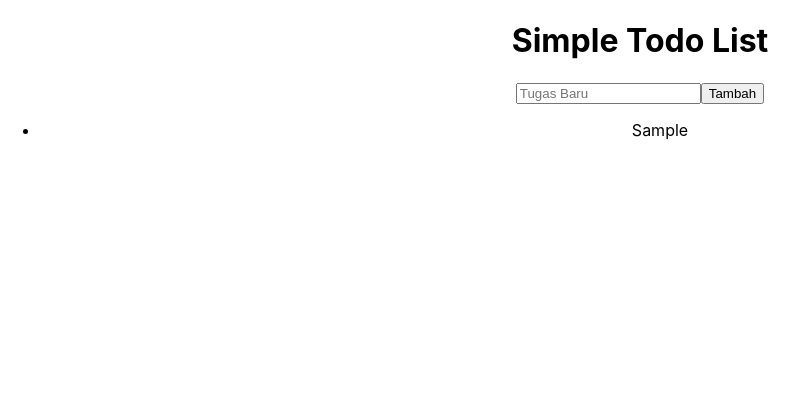
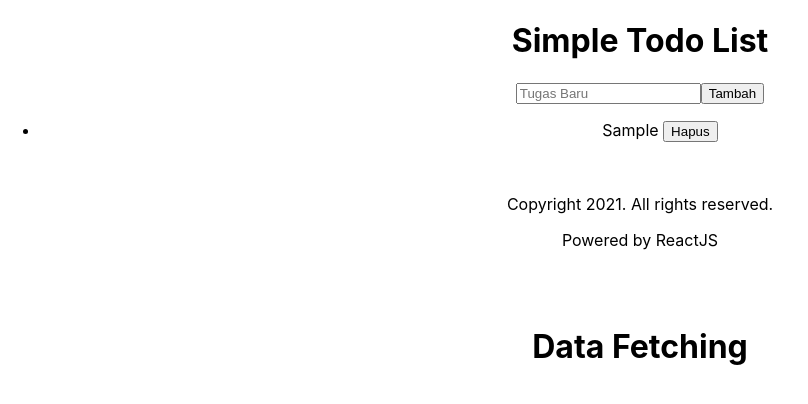
Before and after one commit to yuliantocode93/React-Dasar, a React (Create React App) app: page / in a window 1280 px wide. Both pictures are taken after typing "Sample" into the empty fields and a click on the button "Tambah". Shown: the top 404 px of the page, without its empty margins (0-808 px from the left). Built offline with nearby package versions, Linux system fonts and the light colour scheme.

Commit message:
add Todolist

```diff
--- a/src/App.js
+++ b/src/App.js
@@ -5,12 +5,26 @@ function App() {
   const [activity, setActivity] = useState("");
   const [todoList, setTodoList] = useState([]);
 
+  function generateId() {
+    return Date.now();
+  }
+
   function addTodoHandler(event) {
     event.preventDefault();
-    setTodoList([...todoList, activity]);
+    setTodoList([
+      ...todoList,
+      {
+        id: generateId(),
+        activity: activity,
+      },
+    ]);
     setActivity("");
   }
 
+  function deleteTodoHandler(id) {
+    const newTodoList = todoList.filter((todo) => todo.id !== id);
+    setTodoList(newTodoList);
+  }
   return (
     <div className="App">
       <h1>Simple Todo List</h1>
@@ -20,9 +34,17 @@ function App() {
       </form>
       <ul>
         {todoList.map((todo) => (
-          <li key={todo}>{todo}</li>
+          <li key={todo.id}>
+            {todo.activity} <button onClick={() => deleteTodoHandler(todo.id)}>Hapus</button>
+          </li>
         ))}
       </ul>
+      <br></br>
+      <p>Copyright 2021. All rights reserved.</p>
+      <p>Powered by ReactJS</p>
+      <br></br>
+      <br></br>
+      <h1>Data Fetching</h1>
     </div>
   );
 }
```
